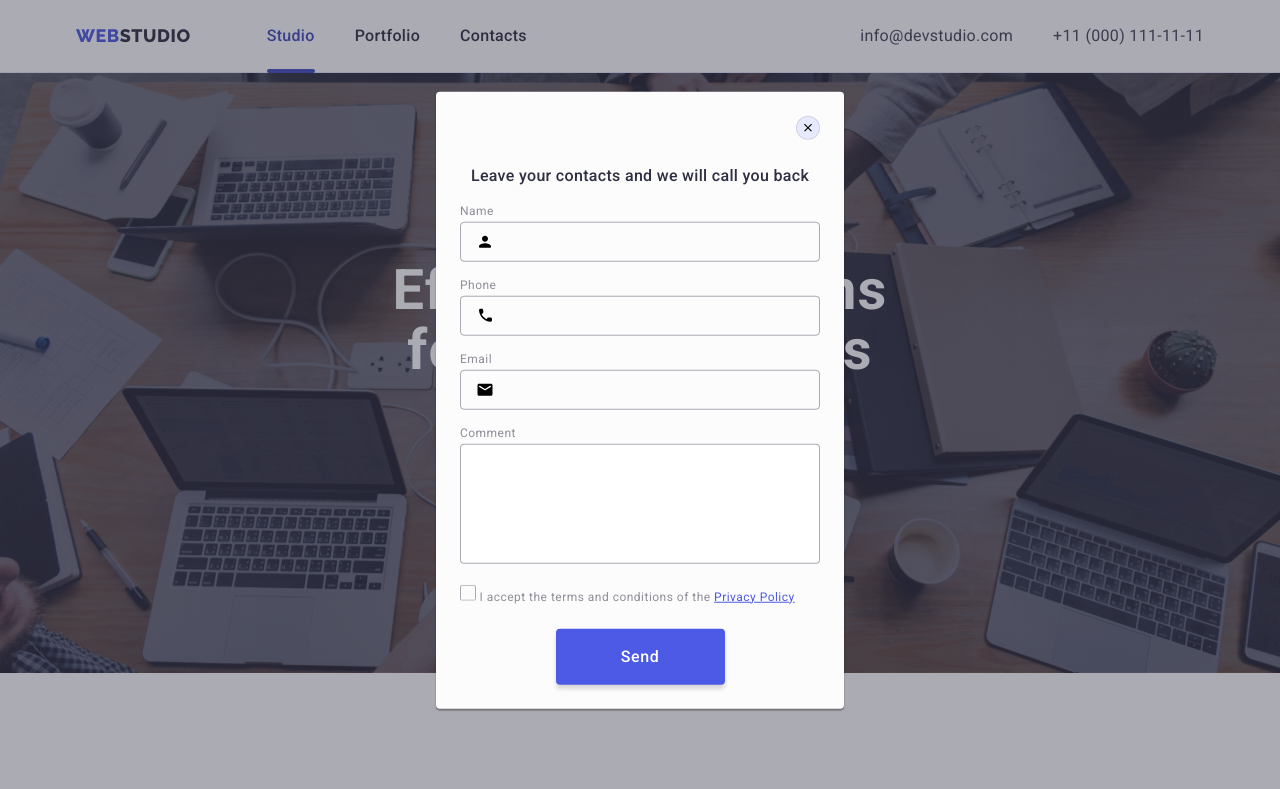
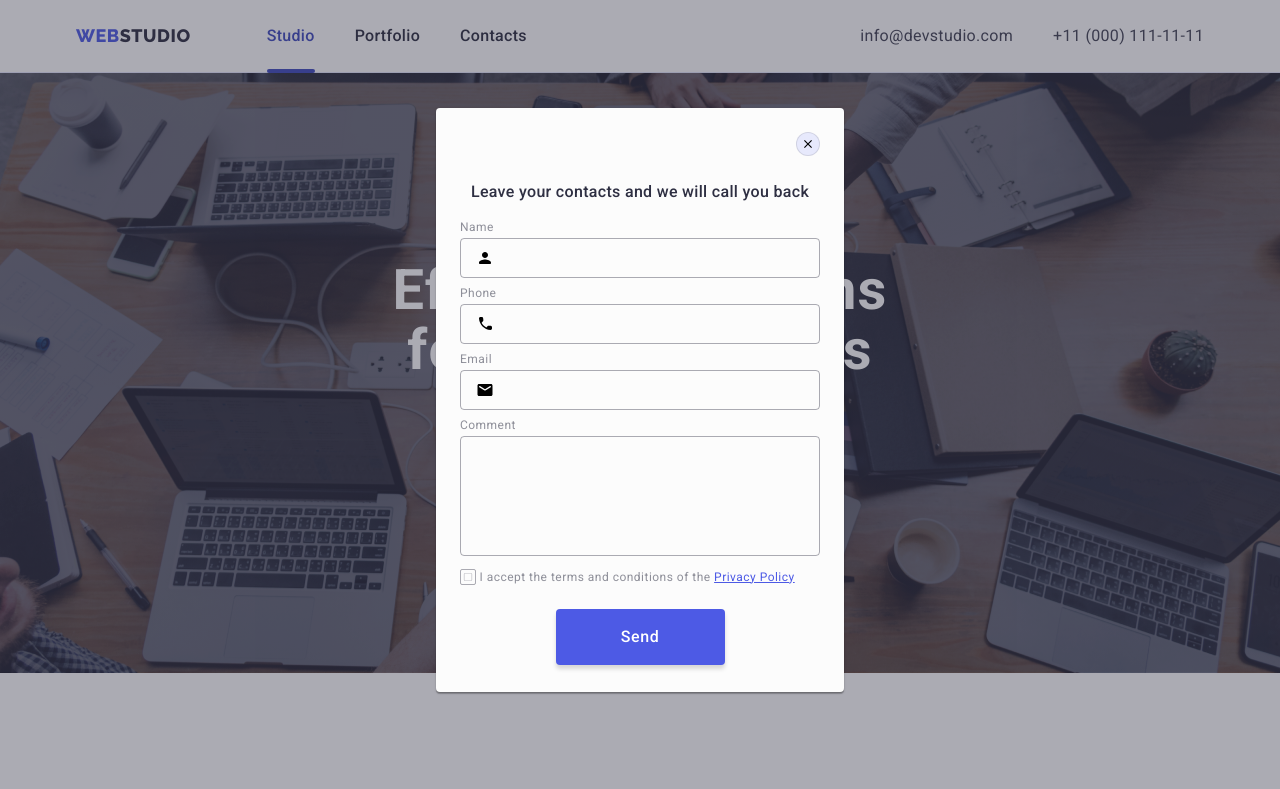
Before and after one commit to VitaliiRybalko/goit-markup-hw-05, a plain HTML site: page index.html in a window 1280 px wide. Both pictures are taken after a click on the button "Order Service". Shown: the top 789 px of the page. Drawn offline with nearby package versions, Linux system fonts and the light colour scheme.

Commit message:
modal final

```diff
--- a/css/styles.css
+++ b/css/styles.css
@@ -1080,7 +1080,7 @@ footer p {
   }
   .modal-form-div{
     /* position: relative; */
-    margin-bottom: 16px;
+    margin-bottom: 8px;
 
     }
 
@@ -1110,9 +1110,9 @@ footer p {
     max-width: 360px;
     resize: none;
     min-height: 120px;
-    padding-left: 16px;
-    padding-top: 8px;
-
+    padding: 8px 16px;
+    background-color: transparent;
+    transition: border-color 250ms cubic-bezier(0.4, 0, 0.2, 1);
     color: var(--NAVY-BLUE-modal, rgba(46, 47, 66, 0.40));
     font-size: 12px;
     font-style: normal;
@@ -1141,6 +1141,8 @@ footer p {
     fill: transparent;
     stroke-width: 1px;
     stroke: var(--NAVY-BLUE-modal, rgba(46, 47, 66, 0.40));
+    border: 1px solid rgba(46, 47, 66, 0.4);
+    transition: background-color 250ms cubic-bezier(0.4, 0, 0.2, 1), border 250ms cubic-bezier(0.4, 0, 0.2, 1), fill 250ms cubic-bezier(0.4, 0, 0.2, 1);
 
 
 
@@ -1154,7 +1156,7 @@ footer p {
         font-size: 12px;
         font-style: normal;
         font-weight: 400;
-        line-height: 14px;
+        line-height: 1.17;
         /* 116.667% */
         letter-spacing: 0.48px;
         margin-bottom: 24px;
@@ -1182,7 +1184,8 @@ footer p {
 
 }
 .modal-form-checkbox{
-    margin-bottom: 16px;
+    margin-bottom: 24px;
+
 }
 .form-button{
         border-radius: 4px;
--- a/index.html
+++ b/index.html
@@ -378,23 +378,23 @@
           </div>
           <!-- ...................................................................... -->
          <div class="modal-form-div">
-            <label for="user-textarea"  class="modal-form-label">Comment</label>
+            <label for="user-comment"  class="modal-form-label">Comment</label>
            <!-- <div class="form-input-box">  -->
             <textarea
             class="modal-textarea"
-            name="user-textarea"
-            id="user-textarea"
+            name="user-comment"
+            id="user-comment"
             placeholder="Text input">
           </textarea>
 
             <!-- </div>  -->
           </div>
           <div class="modal-form-checkbox" >
-            <input class="modal-form-checkbox visually-hidden " type="checkbox" name="user-check" id="user-check">
+            <input class="modal-form-checkbox visually-hidden " type="checkbox" name="user-privacy" id="user-privacy">
             <label
-            class="label-checkbox" for="user-check">
+            class="label-checkbox" for="user-privacy">
             <span class="span-checkbox" >
-              <svg class="svg-chekbox" width="16" height="16">
+              <svg class="svg-chekbox" width="10" height="8">
               <use href="./images/icons.svg#icon-checkbox"></use>
             </svg>
           </span>
```
